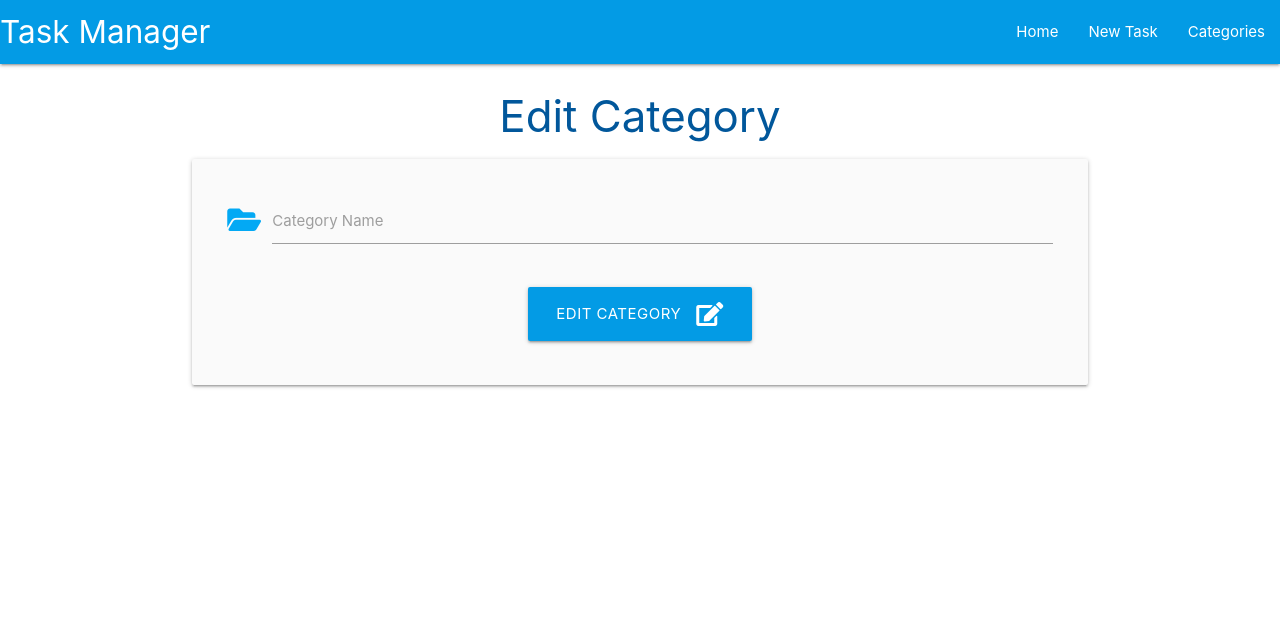
After one commit to sonetto104/task-manager-walkthrough-repo, a Flask app: template taskmanager/templates/edit_category.html in a window 1280 px wide. The commit adds this page. Shown: the top 625 px of the page. Run offline with Flask 3, Linux system fonts and the light colour scheme; the template is opened without the code that fills it, so the values that code supplies are empty.

Commit message:
Add templates and routes required for editing categories.

```diff
--- a/taskmanager/templates/categories.html
+++ b/taskmanager/templates/categories.html
@@ -20,7 +20,7 @@
 
             </div>
             <div class="card-action">
-                <a class="btn green accent-4" href="#">Edit</a>
+                <a class="btn green accent-4" href="{{ url_for('edit_category', category_id=category.id) }}">Edit</a>
                 <a href="#" class="btn red">Delete</a>
             </div>
         </div>
--- /dev/null
+++ b/taskmanager/templates/edit_category.html
@@ -0,0 +1,25 @@
+{% extends "base.html" %}
+{% block content %}
+
+<h3 class="light-blue-text text-darken-4 center-align">Edit Category</h3>
+<div class="row card-panel grey lighten-5">
+    <form class="col s12" method="POST" action="{{ url_for('edit_category', category_id=category.id) }}">
+        <div class="row">
+            <div class="input-field col s12">
+                <i class="fas fa-folder-open prefix light-blue-text darken-4"></i>
+                <input name="category_name" value="{{ category.category_name }}" id="category_name" type="text" class="validate" minlength="3" maxlength="25" required>
+                <label for="category_name">Category Name</label>
+            </div>
+        </div>
+        <div class="row">
+            <div class="center-align col s12">
+                <button type="submit" class="btn-large light-blue darken-1">
+                    Edit Category <i class="fas fa-edit right"></i>
+                </button>
+            </div>
+        </div>
+    </form>
+</div>
+
+
+{% endblock %}
```
Also changed, not shown: taskmanager/routes.py (+11 -0 lines).
